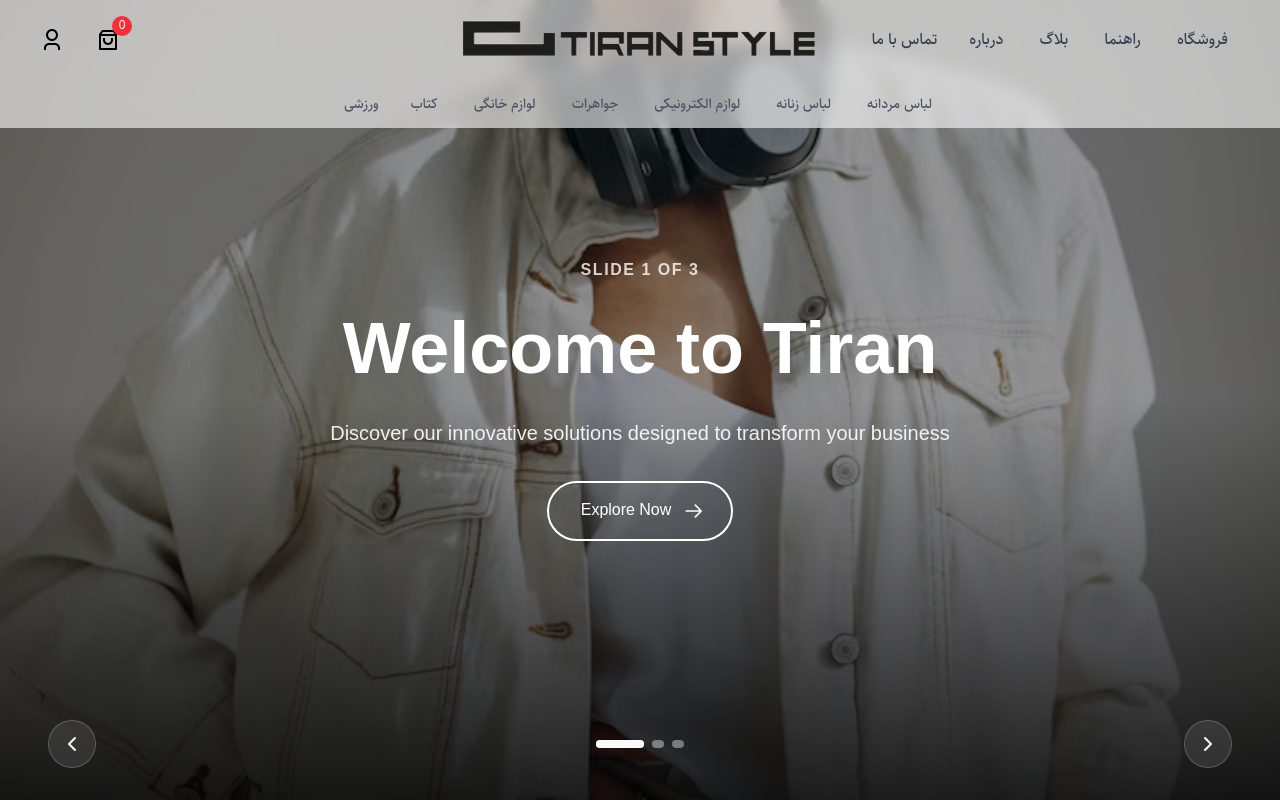
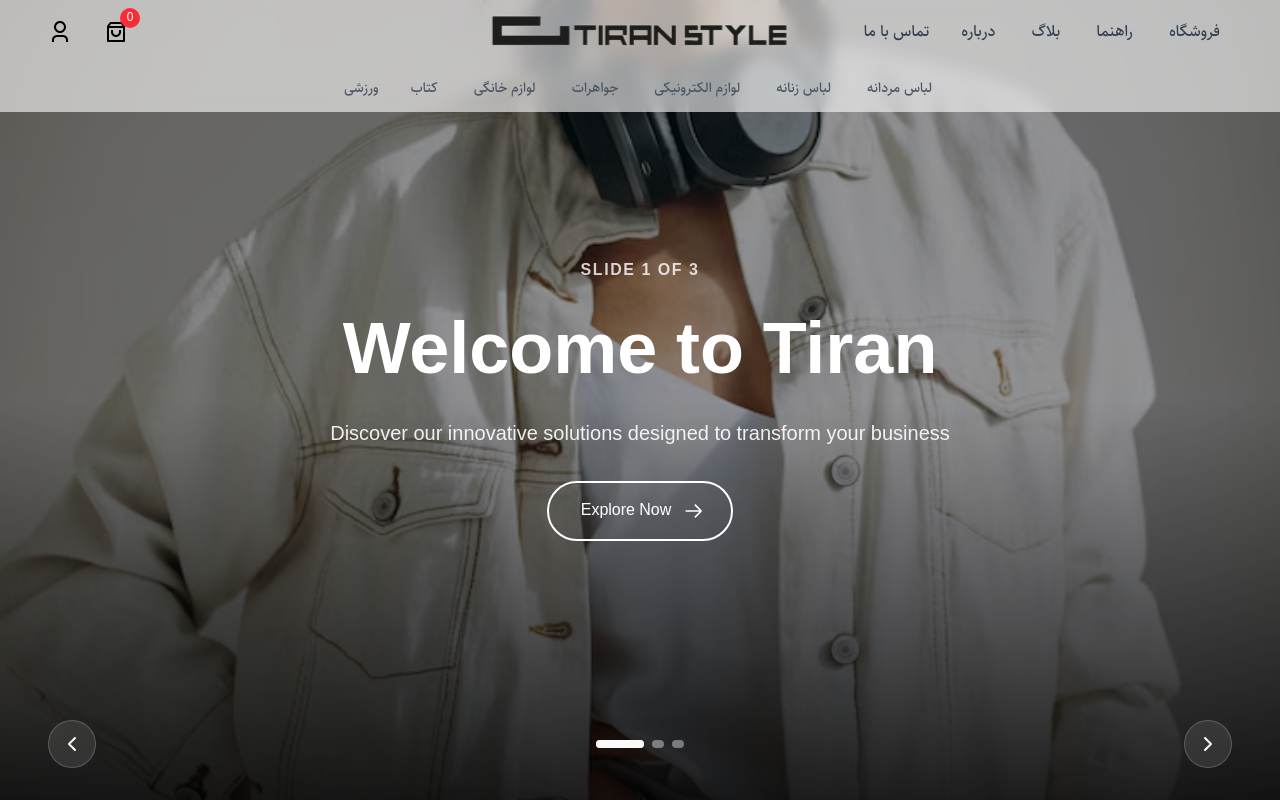
Before and after one commit to Hossein137900/tiran, a Next.js app: page / in a window 1280 px wide. Shown: the top 800 px of the page. Built offline with nearby package versions, Linux system fonts and the light colour scheme.

Commit message:
Update navbar.tsx

```diff
--- a/components/static/navbar.tsx
+++ b/components/static/navbar.tsx
@@ -21,8 +21,10 @@ const Navbar = () => {
   const [scrolledPastHero, setScrolledPastHero] = useState(false);
   const [isNavbarVisible, setIsNavbarVisible] = useState(true);
   const prevScrollY = useRef(0);
-  const notVisible = usePathname()
-  console.log(setActiveItem)
+  const notVisible = usePathname();
+  const pathname = usePathname();
+
+  console.log(setActiveItem);
   // Handle scroll effect for shadow
   useEffect(() => {
     const handleScroll = () => {
@@ -280,9 +282,12 @@ const Navbar = () => {
     },
   };
 
-  if (notVisible === "/admin"){
-    return null
+  if (notVisible === "/admin") {
+    return null;
   }
+  useEffect(() => {
+    setActiveItem(pathname);
+  }, [pathname]);
 
   return (
     <header
@@ -305,8 +310,8 @@ const Navbar = () => {
         animate={{ opacity: scrollProgress > 0 ? 1 : 0 }}
         transition={{ duration: 0.3 }}
       />
-      <div className="max-w-7xl mx-auto w-full">
-        <div className="flex items-center justify-between h-20 px-4 sm:px-6 lg:px-8">
+      <div className="max-w-full mx-auto w-full">
+        <div className="flex items-center justify-between h-16 px-4 sm:px-6 lg:px-10">
           {/* Right side - Navigation Items (Desktop) */}
           <div className="hidden md:flex items-center space-x-1 space-x-reverse">
             {navItems.map((item) => (
@@ -319,10 +324,10 @@ const Navbar = () => {
               >
                 <Link href={item.href}>
                   <motion.span
-                    className={`block px-3 py-2 text-base font-medium rounded-md ${
+                    className={`block px-3 py-2 text-base font-medium rounded-md transition-all duration-300 ${
                       activeItem === item.href
                         ? "text-black font-bold"
-                        : "text-gray-700  hover:text-black"
+                        : "text-gray-700 hover:text-black hover:bg-gray-100"
                     }`}
                     whileHover={{
                       scale: 1.05,
@@ -333,11 +338,11 @@ const Navbar = () => {
                     {item.name}
                     {activeItem === item.href && (
                       <motion.div
-                        className="absolute bottom-0 left-0 right-0 h-0.5 bg-black rounded-full"
+                        className="absolute -bottom-1 left-0 right-0 h-1 bg-gradient-to-r from-gray-500 to-gray-600 rounded-full shadow-lg"
                         layoutId="underline"
                         initial={{ opacity: 0 }}
                         animate={{ opacity: 1 }}
-                        transition={{ duration: 0.3 }}
+                        transition={{ duration: 0.5, ease: "easeInOut" }}
                       />
                     )}
                   </motion.span>
@@ -359,9 +364,9 @@ const Navbar = () => {
                 <Image
                   src="/assets/images/logo.png"
                   alt="Tiran Logo"
-                  width={140}
-                  height={50}
-                  className="h-12 w-auto"
+                  width={100}
+                  height={100}
+                  className="h-10 w-auto"
                 />
               </motion.div>
             </Link>
```
